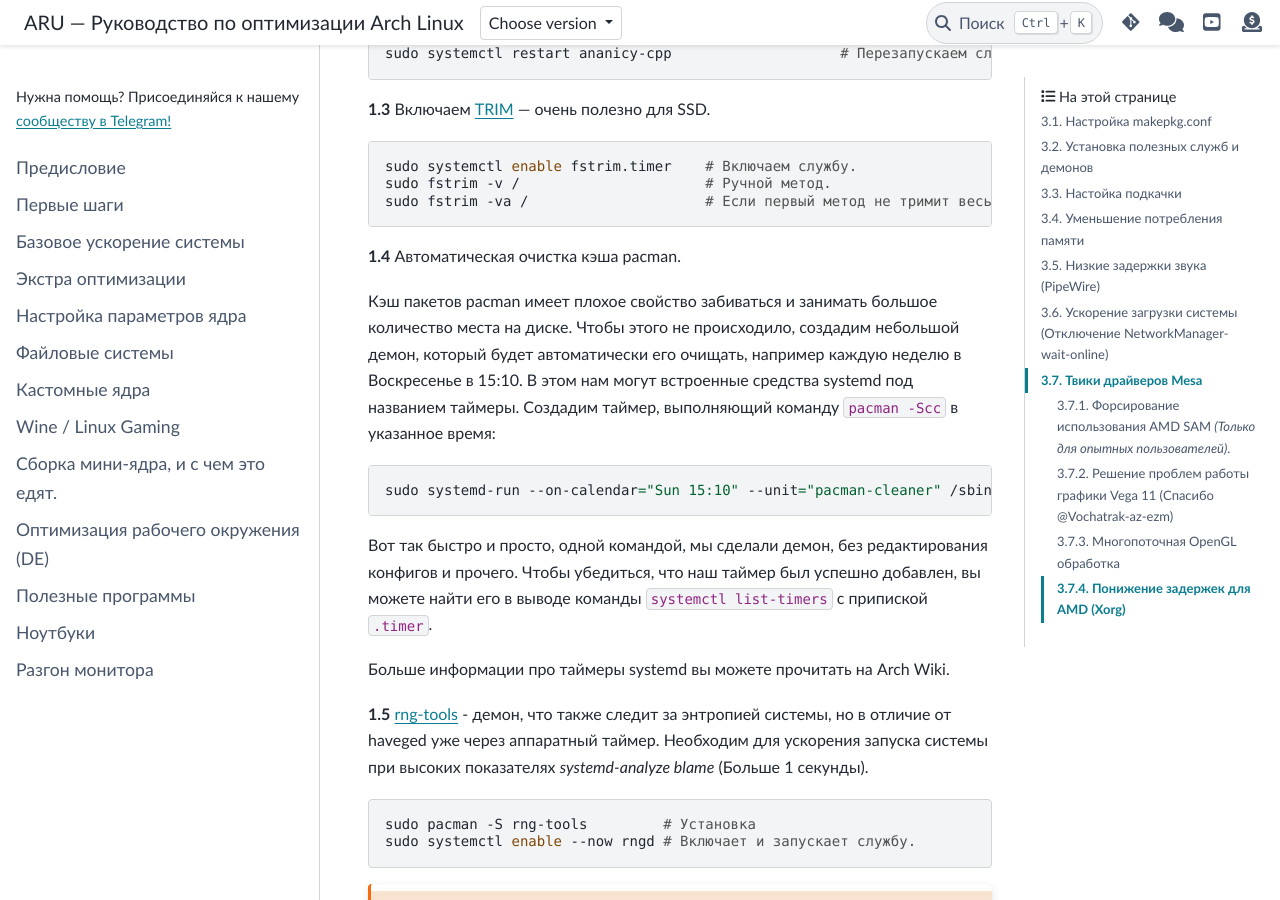
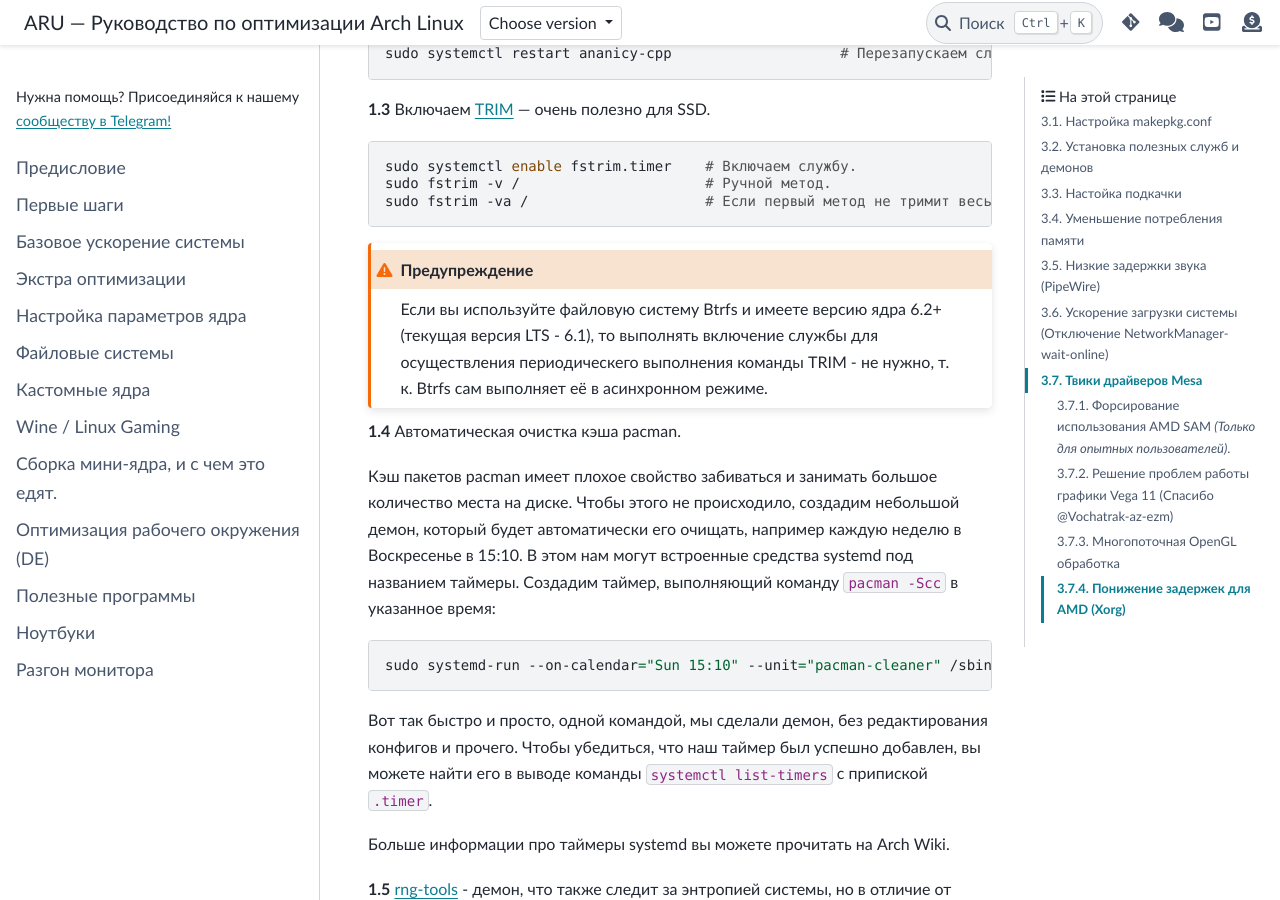
Before and after one commit to ventureoo/ARU, a Sphinx documentation site: the page built from docs/source/generic-system-acceleration.rst, in a window 1280 px wide and 900 px high, scrolled down 3460 px. Built offline with Sphinx 7.4.7 and the PyData theme 0.15.4, drawn with Linux system fonts in a browser that asks for light colours.

Commit message:
generic-system-acceleration: Add warning about fstrim for Btrfs

```diff
--- a/docs/source/generic-system-acceleration.rst
+++ b/docs/source/generic-system-acceleration.rst
@@ -172,6 +172,11 @@
   sudo systemctl enable fstrim.timer    # Включаем службу.
   sudo fstrim -v /                      # Ручной метод.
   sudo fstrim -va /                     # Если первый метод не тримит весь диск.
+
+.. warning:: Если вы используйте файловую систему Btrfs и имеете
+   версию ядра 6.2+ (текущая версия LTS - 6.1), то выполнять включение
+   службы для осуществления периодическего выполнения команды TRIM -
+   не нужно, т. к. Btrfs сам выполняет её в асинхронном режиме.
 
 **1.4** Автоматическая очистка кэша pacman.
 
```
